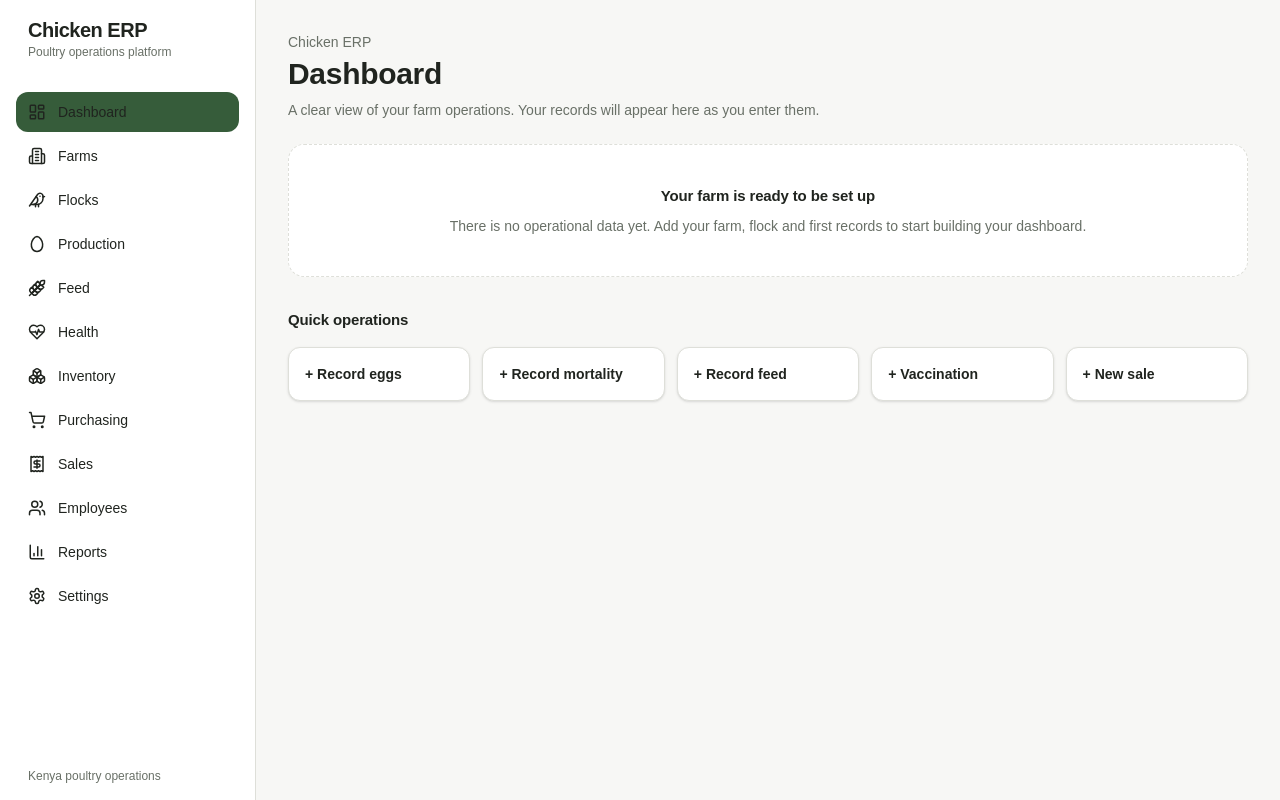
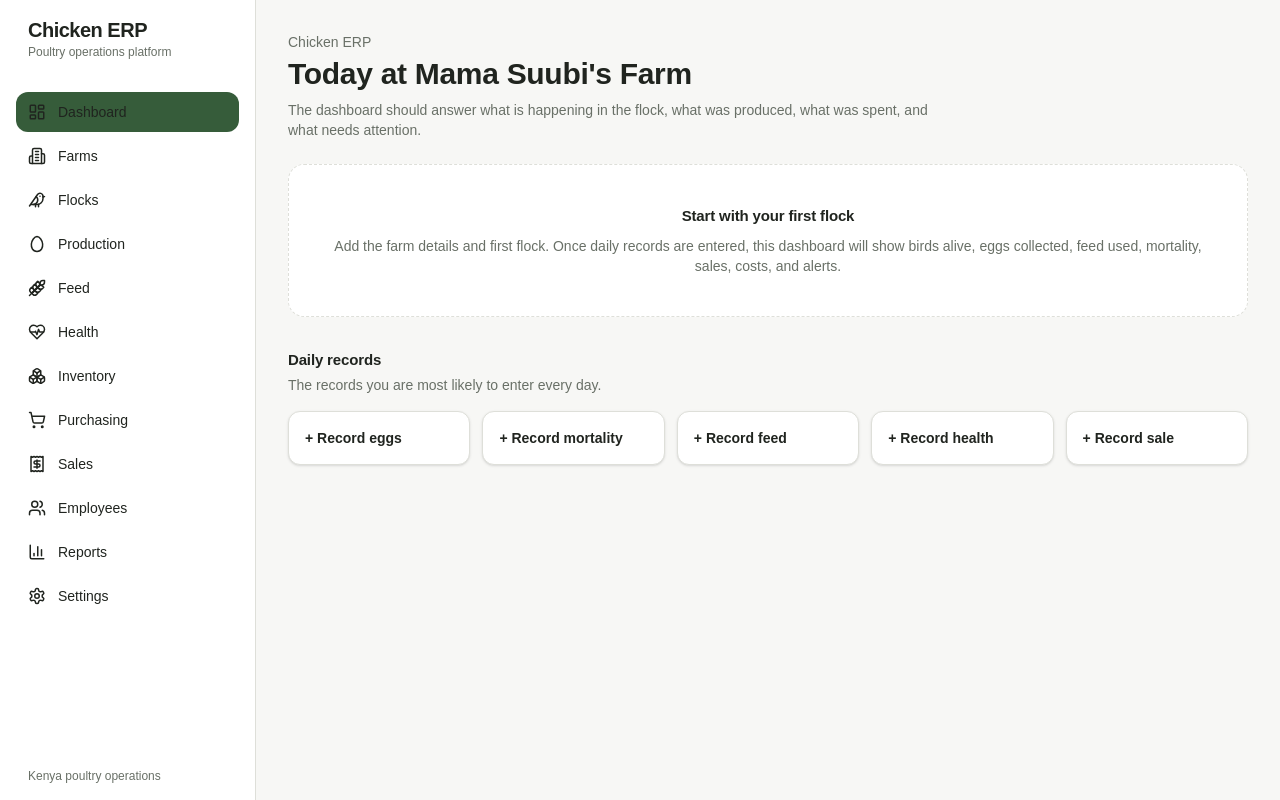
Before and after one commit to Mesharl/chicken-erp, a Next.js app: page / in a window 1280 px wide. Built offline with nearby package versions, Linux system fonts and the light colour scheme.

Commit message:
Make dashboard farmer focused

```diff
--- a/app/page.tsx
+++ b/app/page.tsx
@@ -6,23 +6,28 @@ export default function DashboardPage() {
   return (
     <div className="p-5 md:p-8">
       <PageHeader
-        title="Dashboard"
-        description="A clear view of your farm operations. Your records will appear here as you enter them."
+        title="Today at Mama Suubi's Farm"
+        description="The dashboard should answer what is happening in the flock, what was produced, what was spent, and what needs attention."
       />
 
       <EmptyState
-        title="Your farm is ready to be set up"
-        description="There is no operational data yet. Add your farm, flock and first records to start building your dashboard."
+        title="Start with your first flock"
+        description="Add the farm details and first flock. Once daily records are entered, this dashboard will show birds alive, eggs collected, feed used, mortality, sales, costs, and alerts."
       />
 
       <section className="mt-8">
-        <h2 className="mb-4 font-semibold">Quick operations</h2>
-        <div className="grid gap-3 sm:grid-cols-2 lg:grid-cols-5">
+        <div className="mb-4 flex items-end justify-between gap-4">
+          <div>
+            <h2 className="font-semibold">Daily records</h2>
+            <p className="mt-1 text-sm text-[var(--muted)]">The records you are most likely to enter every day.</p>
+          </div>
+        </div>
+        <div className="grid gap-3 sm:grid-cols-2 lg:grid-cols-3 xl:grid-cols-5">
           <QuickAction label="Record eggs" href="/production" />
           <QuickAction label="Record mortality" href="/flocks" />
           <QuickAction label="Record feed" href="/feed" />
-          <QuickAction label="Vaccination" href="/health" />
-          <QuickAction label="New sale" href="/sales" />
+          <QuickAction label="Record health" href="/health" />
+          <QuickAction label="Record sale" href="/sales" />
         </div>
       </section>
     </div>
```
